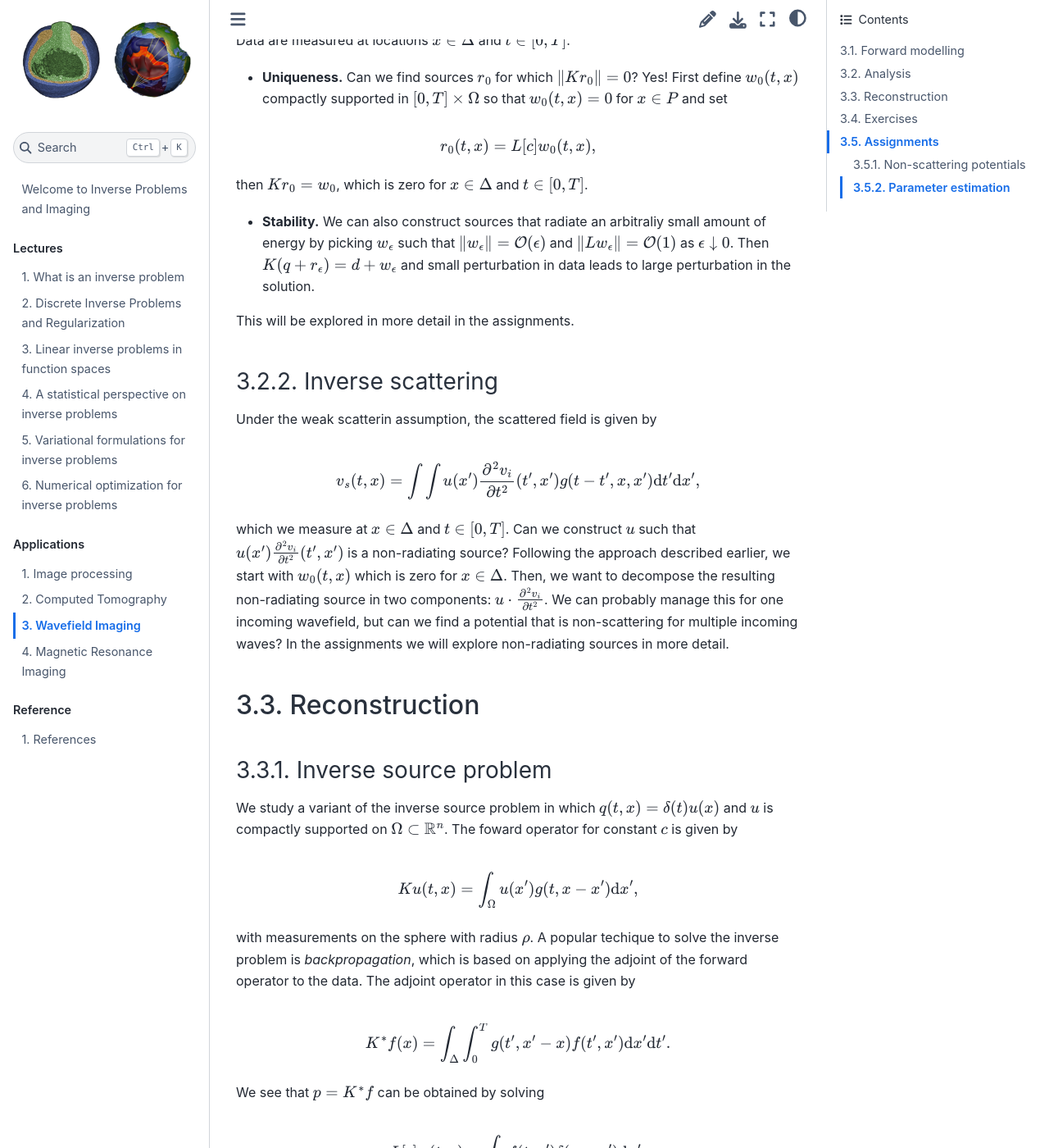
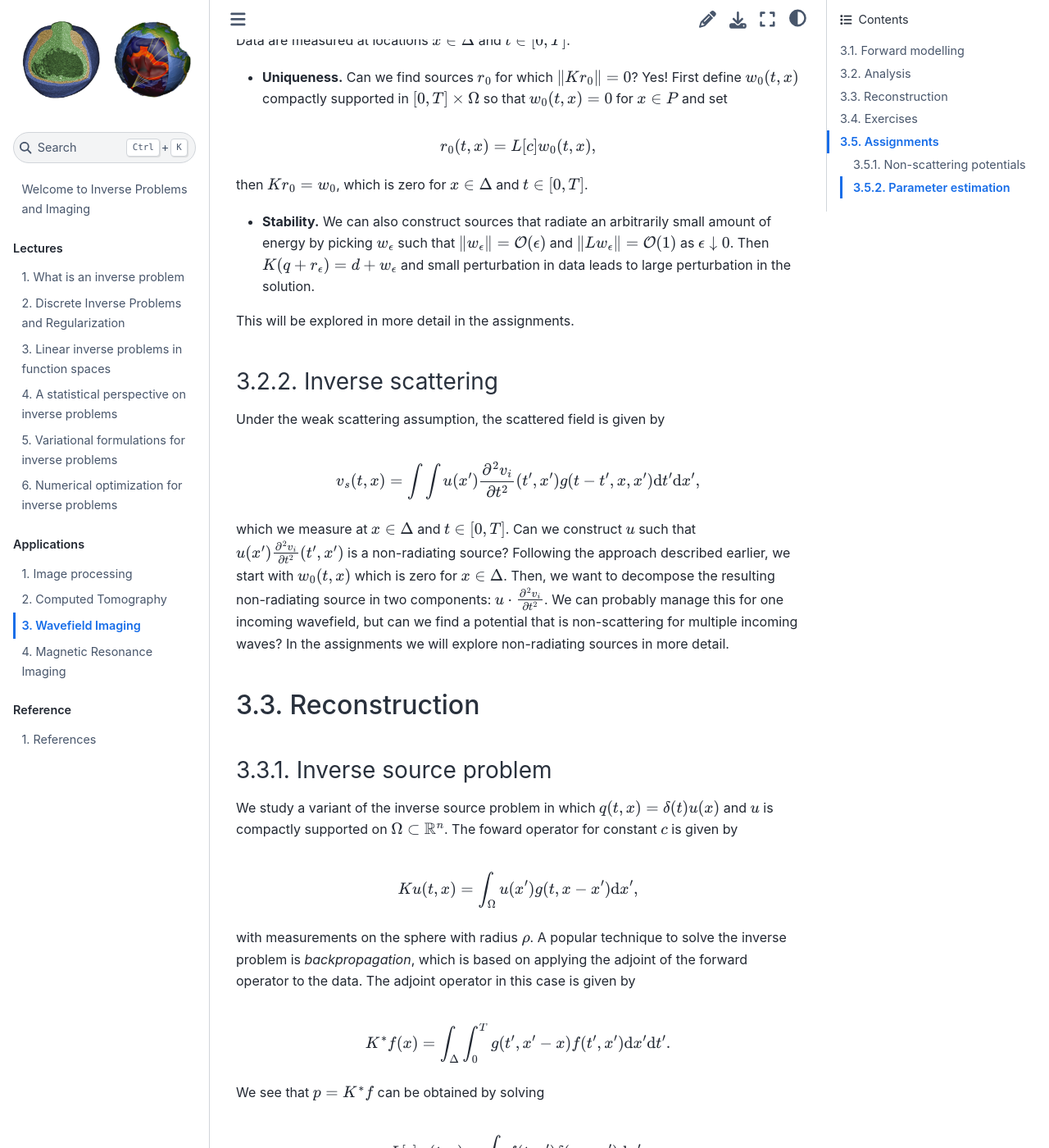
Before and after one commit to TristanvanLeeuwen/IP_and_Im_Lectures, a Jupyter Book: the page built from wavefield_imaging.md, in a window 1280 px wide and 1400 px high, scrolled down 5341 px. Shown: the whole window at 82% size. Built offline with Jupyter Book 1.0.4 settings and Sphinx 7.4.7 and the Sphinx Book theme 1.1.4, drawn with Linux system fonts in a browser that asks for light colours; some of the changed text lies outside the part shown.

Commit message:
Update wavefield_imaging.md
fix typos

```diff
--- a/wavefield_imaging.md
+++ b/wavefield_imaging.md
@@ -202,12 +202,12 @@ $$
 
 then $Kr_0 = w_0$, which is zero for $x\in \Delta$ and $t\in[0,T]$.
 
-* **Stability.** We can also construct sources that radiate an arbitraliy small amount of energy by picking $w_{\epsilon}$ such that $\|w_{\epsilon}\| = \mathcal{O}(\epsilon)$ and $\|Lw_{\epsilon}\| = \mathcal{O}(1)$ as $\epsilon\downarrow 0$. Then $K(q + r_{\epsilon}) = d + w_{\epsilon}$ and small perturbation in data leads to large perturbation in the solution.
+* **Stability.** We can also construct sources that radiate an arbitrarily small amount of energy by picking $w_{\epsilon}$ such that $\|w_{\epsilon}\| = \mathcal{O}(\epsilon)$ and $\|Lw_{\epsilon}\| = \mathcal{O}(1)$ as $\epsilon\downarrow 0$. Then $K(q + r_{\epsilon}) = d + w_{\epsilon}$ and small perturbation in data leads to large perturbation in the solution.
 
 This will be explored in more detail in the assignments.
 
 ### Inverse scattering
-Under the weak scatterin assumption, the scattered field is given by
+Under the weak scattering assumption, the scattered field is given by
 
 $$
 v_s(t,x) = \int\int u(x')\frac{\partial^2 v_i}{\partial t^2}(t',x')g(t-t',x,x')\mathrm{d}t'\mathrm{d}x',
@@ -226,7 +226,7 @@ Ku(t,x) = \int_{\Omega} u(x')g(t,x-x') \mathrm{d}x',
 $$
 
 with measurements on the sphere with radius $\rho$.
-A popular techique to solve the inverse problem is *backpropagation*, which is based on applying the adjoint of the forward operator to the data. The adjoint operator in this case is given by
+A popular technique to solve the inverse problem is *backpropagation*, which is based on applying the adjoint of the forward operator to the data. The adjoint operator in this case is given by
 
 $$
 K^* f(x) = \int_{\Delta}\int_0^T g(t',x'-x)f(t',x') \mathrm{d}x'\mathrm{d}t'.
```
Also changed, not shown: other parts of wavefield_imaging.md (+3 -3 lines).
